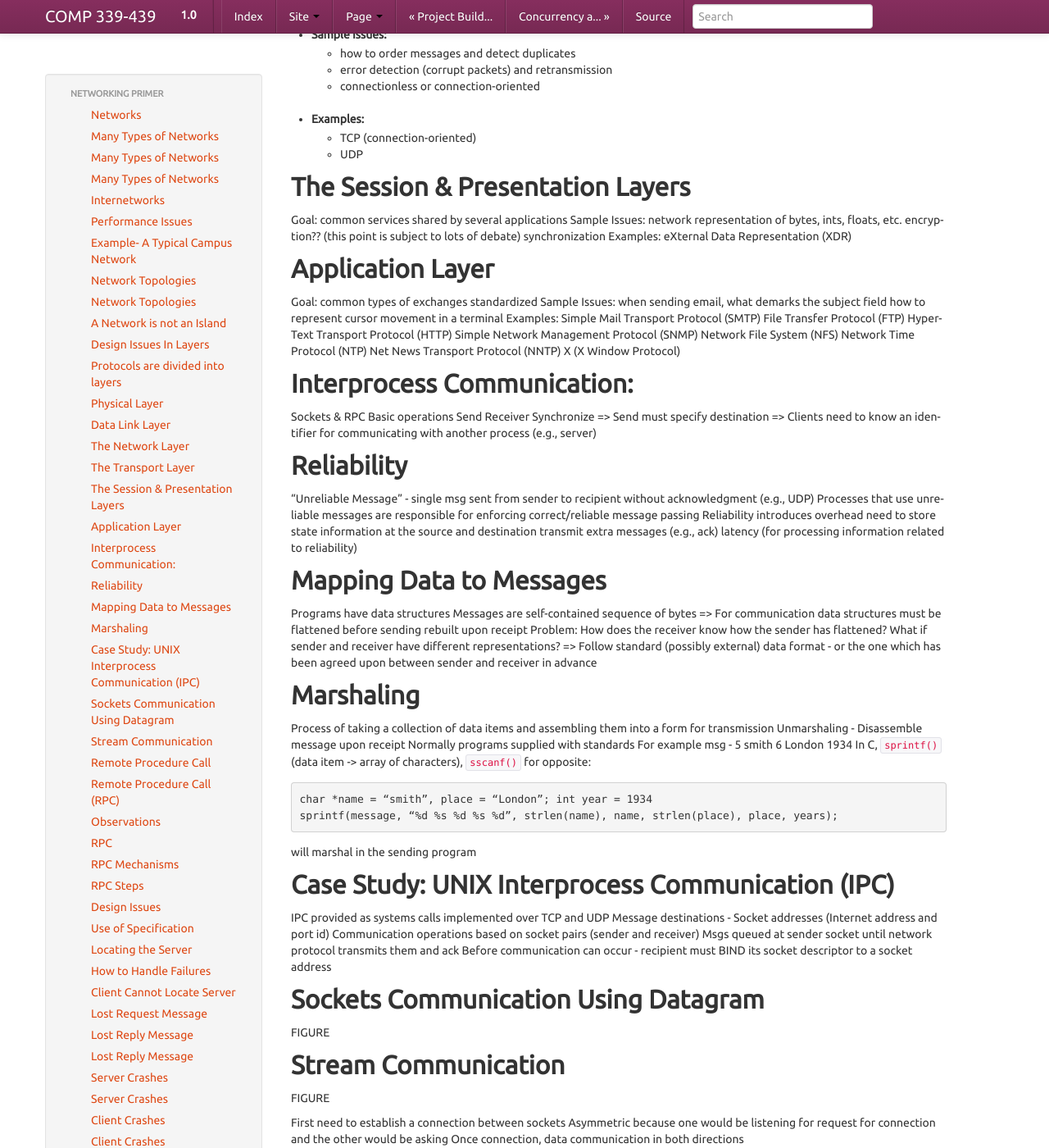
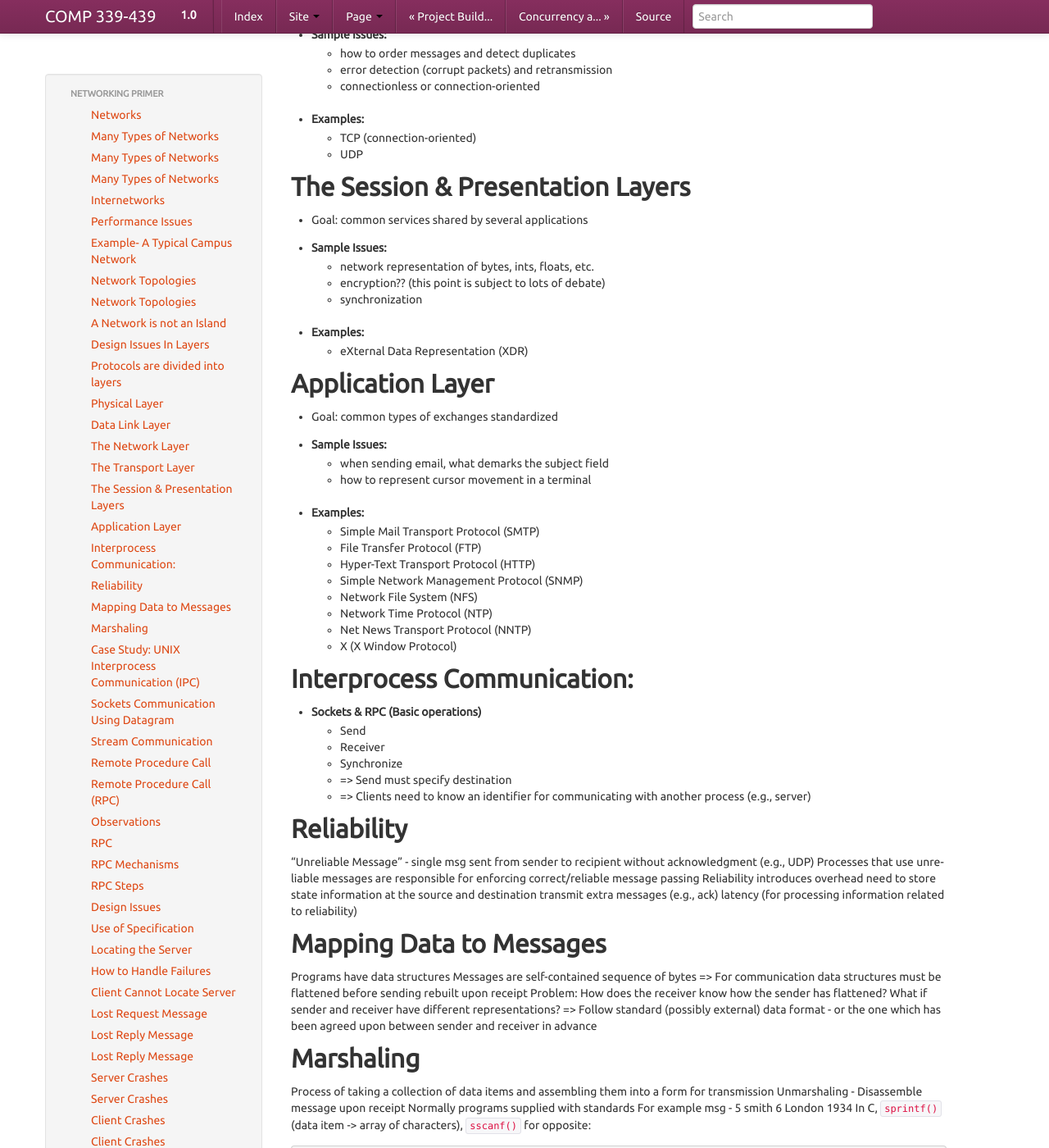
Before and after one commit to LoyolaChicagoBooks/distributedsystems, a Sphinx documentation site: the page built from source/networking.rst, in a window 1280 px wide and 1400 px high, scrolled down 4433 px. Shown: the whole window at 82% size. Built offline with Sphinx 7.4.7, drawn with Linux system fonts in a browser that asks for light colours.

Commit message:
more of the conversion

```diff
--- a/source/networking.rst
+++ b/source/networking.rst
@@ -225,42 +225,40 @@ The Transport Layer
 The Session & Presentation Layers
 ----------------------------------------------------------------------
 
-Goal: common services shared by several applications
-Sample Issues:
-network representation of bytes, ints, floats, etc.
-encryption?? (this point is subject to lots of debate)
-synchronization
-Examples:
-eXternal Data Representation (XDR)
+- Goal: common services shared by several applications
+- Sample Issues:
+	- network representation of bytes, ints, floats, etc.
+	- encryption?? (this point is subject to lots of debate)
+	- synchronization
+- Examples:
+	- eXternal Data Representation (XDR)
 
 Application Layer
 ----------------------------------------------------------------------
 
-Goal: common types of exchanges standardized
-Sample Issues:
-when sending email, what demarks the subject field
-how to represent cursor movement in a terminal
-Examples:
-Simple Mail Transport Protocol (SMTP)
-File Transfer Protocol (FTP)
-Hyper-Text Transport Protocol (HTTP)
-Simple Network Management Protocol (SNMP)
-Network File System (NFS)
-Network Time Protocol (NTP)
-Net News Transport Protocol (NNTP)
-X (X Window Protocol)
-
+- Goal: common types of exchanges standardized
+- Sample Issues:
+	- when sending email, what demarks the subject field
+	- how to represent cursor movement in a terminal
+- Examples:
+	- Simple Mail Transport Protocol (SMTP)
+	- File Transfer Protocol (FTP)
+	- Hyper-Text Transport Protocol (HTTP)
+	- Simple Network Management Protocol (SNMP)
+	- Network File System (NFS)
+	- Network Time Protocol (NTP)
+	- Net News Transport Protocol (NNTP)
+	- X (X Window Protocol)
 
 Interprocess Communication:
 ----------------------------------------------------------------------
 
-Sockets & RPC
-Basic operations
-Send
-Receiver
-Synchronize
-=> Send must specify destination
-=> Clients need to know an identifier for communicating with another process (e.g., server)
+- Sockets & RPC (Basic operations)
+	- Send
+	- Receiver
+	- Synchronize
+	- => Send must specify destination
+	- => Clients need to know an identifier for communicating with another process (e.g., server)
 
 Reliability
 ----------------------------------------------------------------------
```
